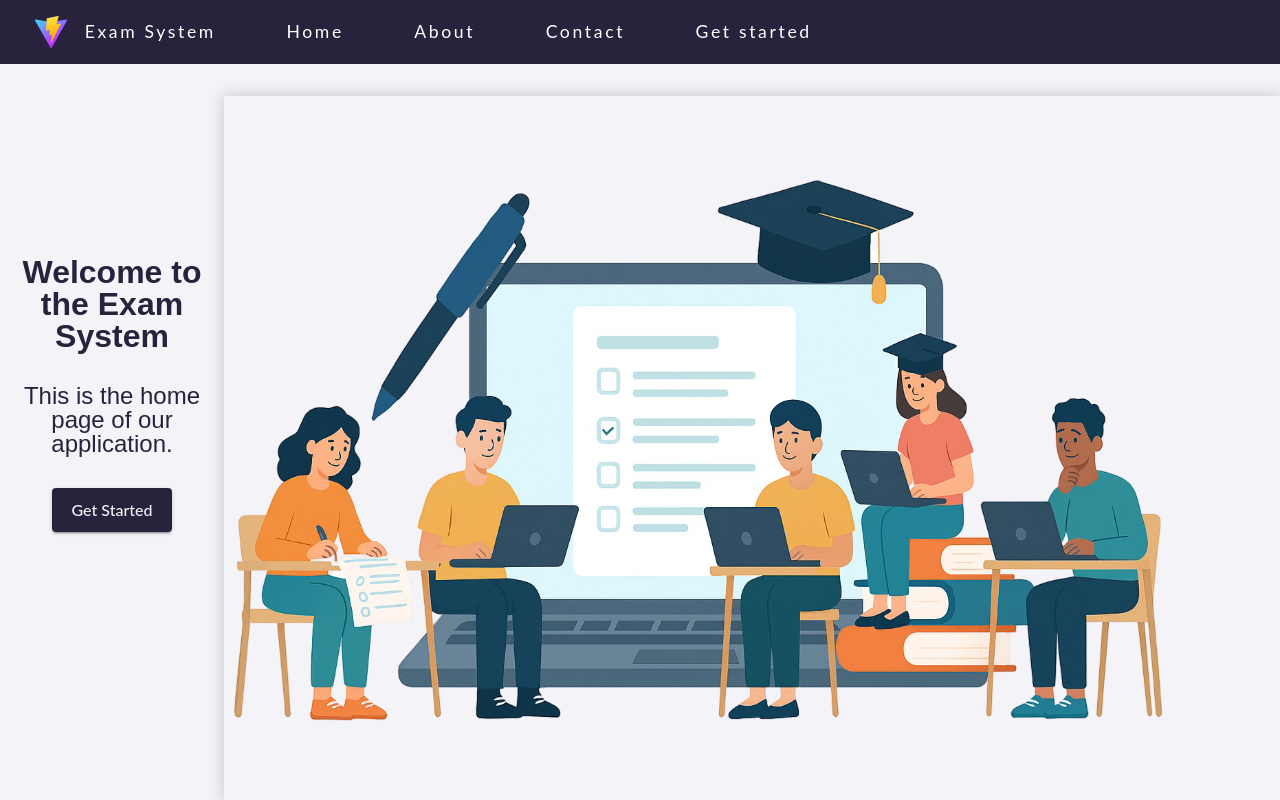
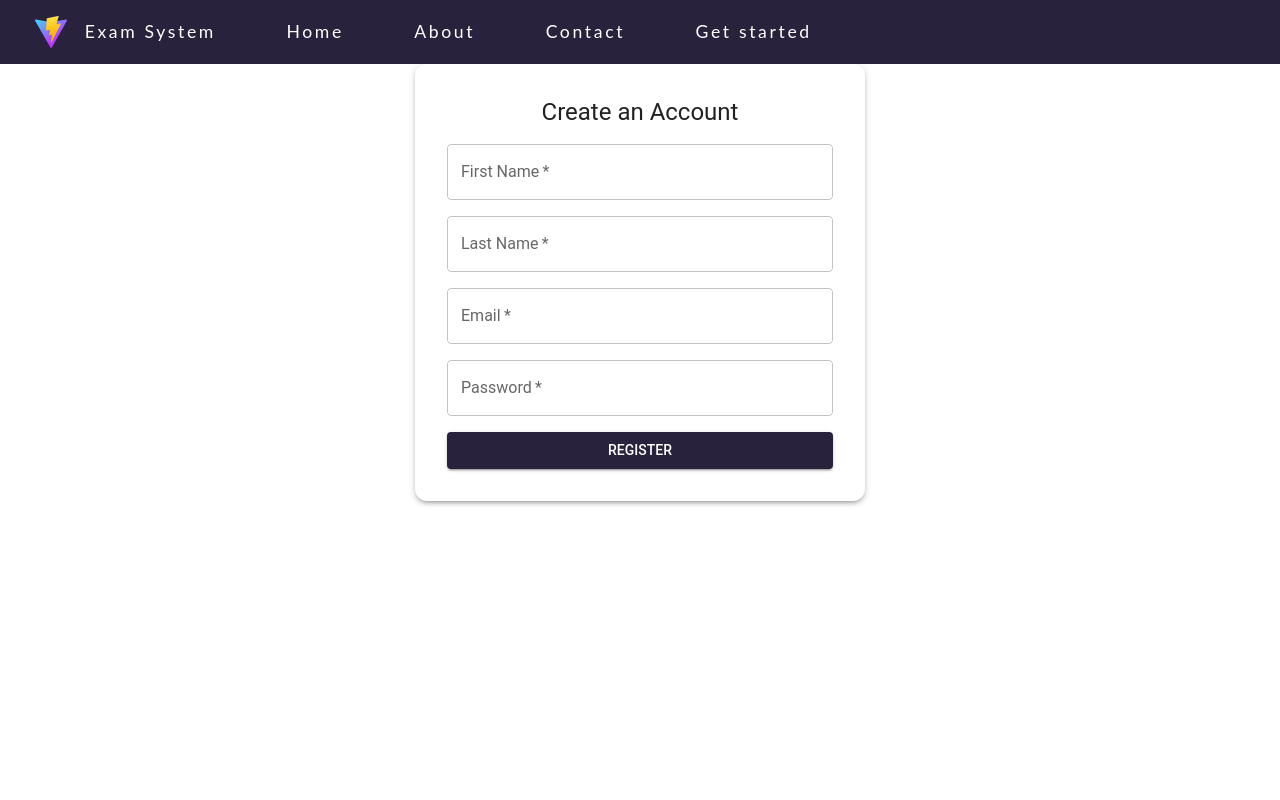
Before and after one commit to Vektor19/ExamSystem, a React (Vite) app in the folder ExamSystem.Frontend/: page /register in a window 1280 px wide. Before the commit this address led to /. Built offline with nearby package versions, Linux system fonts and the light colour scheme.

Commit message:
feat: implement authentication pages and routes; add LoginForm and RegisterForm components; update AuthProvider and AuthService for registration

```diff
--- a/ExamSystem.Frontend/src/Components/App.tsx
+++ b/ExamSystem.Frontend/src/Components/App.tsx
@@ -1,15 +1,24 @@
 import Home from "./Home/Home.tsx";
 import { Navigate, Route, Routes } from "react-router-dom";
 import PublicLayout from "./Layouts/PublicLayout.tsx";
+import PrivateRoute from "./Routes/PrivateRoute.tsx";
+import DashboardLayout from "./Layouts/DashboardLayout.tsx";
+import Dashboard from "./Dashboard/Dashboard.tsx";
+import { AuthProvider } from "../Providers/AuthProvider.tsx";
+import RegisterPage from "./AuthPages/RegisterPage.tsx";
+import LoginPage from "./AuthPages/LoginPage.tsx";
 
 const App = () => {
   return (
     <>
+      <AuthProvider>
         <Routes>
           <Route element={<PublicLayout />}>
             <Route path="/" element={<Home />} />
+            <Route path="/login" element={<LoginPage />} />
+            <Route path="/register" element={<RegisterPage />} />
           </Route>
-        {/* <Route
+          <Route
             path="/dashboard"
             element={
               <PrivateRoute>
@@ -18,9 +27,10 @@ const App = () => {
             }
           >
             <Route index element={<Dashboard />} />
-        </Route> */}
+          </Route>
           <Route path="*" element={<Navigate to="/" />} />
         </Routes>
+      </AuthProvider>
     </>
   );
 };
--- /dev/null
+++ b/ExamSystem.Frontend/src/Components/AuthForms/LoginForm.tsx
@@ -0,0 +1,74 @@
+import React, { useState } from 'react';
+import {
+    TextField,
+    Button,
+    Box,
+    Typography,
+    Paper,
+    Stack,
+    Alert
+} from '@mui/material';
+import { useAuth } from '../../Providers/AuthProvider';
+
+const LoginForm: React.FC = () => {
+    const { login } = useAuth();
+    const [email, setEmail] = useState('');
+    const [password, setPassword] = useState('');
+    const [errorMessage, setErrorMessage] = useState('');
+
+    const handleSubmit = async (e: React.FormEvent) => {
+        e.preventDefault();
+        setErrorMessage('');
+        const result = await login(email, password);
+        if (!result.success) {
+            setErrorMessage(result.message);
+        } else {
+            alert('Login successful!');
+        }
+    };
+
+    return (
+        <Paper
+            elevation={3}
+            sx={{
+                maxWidth: 450,
+                margin: 'auto',
+                mt: 6,
+                p: 4,
+                borderRadius: 3,
+            }}
+        >
+            <Typography variant="h5" textAlign="center" mb={2}>
+                Login
+            </Typography>
+            <Box component="form" onSubmit={handleSubmit} noValidate>
+                <Stack spacing={2}>
+                    {errorMessage && <Alert severity="error">{errorMessage}</Alert>}
+                    <TextField
+                        label="Email"
+                        name="email"
+                        type="email"
+                        value={email}
+                        onChange={(e) => setEmail(e.target.value)}
+                        fullWidth
+                        required
+                    />
+                    <TextField
+                        label="Password"
+                        name="password"
+                        type="password"
+                        value={password}
+                        onChange={(e) => setPassword(e.target.value)}
+                        fullWidth
+                        required
+                    />
+                    <Button type="submit" variant="contained" fullWidth>
+                        Login
+                    </Button>
+                </Stack>
+            </Box>
+        </Paper>
+    );
+};
+
+export default LoginForm;
--- /dev/null
+++ b/ExamSystem.Frontend/src/Components/AuthForms/RegisterForm.tsx
@@ -0,0 +1,106 @@
+import React, { useState } from 'react';
+import {
+    TextField,
+    Button,
+    Box,
+    Typography,
+    Paper,
+    Stack,
+    Alert
+} from '@mui/material';
+import { useAuth } from '../../Providers/AuthProvider';
+import { RegisterUserRequest } from '../../Models/RegisterUserRequest';
+
+const RegisterForm: React.FC = () => {
+    const { register } = useAuth();
+
+    const [formData, setFormData] = useState<RegisterUserRequest>({
+        firstname: '',
+        lastname: '',
+        email: '',
+        password: '',
+    });
+
+    const [errorMessage, setErrorMessage] = useState('');
+    const [successMessage, setSuccessMessage] = useState('');
+
+    const handleChange = (e: React.ChangeEvent<HTMLInputElement>) => {
+        const { name, value } = e.target;
+        setFormData((prev) => ({ ...prev, [name]: value }));
+    };
+
+    const handleSubmit = async (e: React.FormEvent) => {
+        e.preventDefault();
+        setErrorMessage('');
+        setSuccessMessage('');
+        const result = await register(formData);
+
+        if (!result.success) {
+            setErrorMessage(result.message);
+        } else {
+            setSuccessMessage(result.message);
+        }
+    };
+
+    return (
+        <Paper
+            elevation={3}
+            sx={{
+                maxWidth: 450,
+                margin: 'auto',
+                mt: 6,
+                p: 4,
+                borderRadius: 3,
+            }}
+        >
+            <Typography variant="h5" textAlign="center" mb={2}>
+                Create an Account
+            </Typography>
+            <Box component="form" onSubmit={handleSubmit} noValidate>
+                <Stack spacing={2}>
+                    {errorMessage && <Alert severity="error">{errorMessage}</Alert>}
+                    {successMessage && <Alert severity="success">{successMessage}</Alert>}
+                    <TextField
+                        label="First Name"
+                        name="firstname"
+                        value={formData.firstname}
+                        onChange={handleChange}
+                        fullWidth
+                        required
+                    />
+                    <TextField
+                        label="Last Name"
+                        name="lastname"
+                        value={formData.lastname}
+                        onChange={handleChange}
+                        fullWidth
+                        required
+                    />
+                    <TextField
+                        label="Email"
+                        name="email"
+                        type="email"
+                        value={formData.email}
+                        onChange={handleChange}
+                        fullWidth
+                        required
+                    />
+                    <TextField
+                        label="Password"
+                        name="password"
+                        type="password"
+                        value={formData.password}
+                        onChange={handleChange}
+                        fullWidth
+                        required
+                    />
+                    <Button type="submit" variant="contained" fullWidth>
+                        Register
+                    </Button>
+                </Stack>
+            </Box>
+        </Paper>
+    );
+};
+
+export default RegisterForm;
--- /dev/null
+++ b/ExamSystem.Frontend/src/Components/AuthPages/LoginPage.tsx
@@ -0,0 +1,12 @@
+import LoginForm from '../AuthForms/LoginForm';
+
+const LoginPage = () => {
+    return (
+        <div className="login-page">
+            <h1>Login</h1>
+            <LoginForm />
+        </div>
+    );
+};
+
+export default LoginPage;
--- /dev/null
+++ b/ExamSystem.Frontend/src/Components/AuthPages/RegisterPage.tsx
@@ -0,0 +1,12 @@
+import RegisterForm from '../AuthForms/RegisterForm';
+
+const RegisterPage = () => {
+    return (
+        <div className="register-page">
+            <h1>Register</h1>
+            <RegisterForm />
+        </div>
+    );
+};
+
+export default RegisterPage;
--- /dev/null
+++ b/ExamSystem.Frontend/src/Components/Dashboard/Dashboard.tsx
@@ -0,0 +1,10 @@
+const Dashboard = () => {
+  return (
+    <div>
+      <h1>Dashboard</h1>
+      <p>Welcome to the dashboard!</p>
+    </div>
+  );
+};
+
+export default Dashboard;
--- a/ExamSystem.Frontend/src/Components/Routes/PrivateRoute.tsx
+++ b/ExamSystem.Frontend/src/Components/Routes/PrivateRoute.tsx
@@ -7,7 +7,7 @@ const PrivateRoute = ({ children }: { children: React.ReactNode }) => {
 
   if (loading) return <div>Loading...</div>;
 
-  return isAuthenticated ? <>{children}</> : <Navigate to="/" />;
+  return isAuthenticated ? <>{children}</> : <Navigate to="/login" />;
 };
 
 export default PrivateRoute;
--- /dev/null
+++ b/ExamSystem.Frontend/src/Models/RegisterUserRequest.ts
@@ -0,0 +1,6 @@
+export interface RegisterUserRequest {
+    firstname: string;
+    lastname: string;
+    email: string;
+    password: string;
+}
--- a/ExamSystem.Frontend/src/Providers/AuthProvider.tsx
+++ b/ExamSystem.Frontend/src/Providers/AuthProvider.tsx
@@ -6,6 +6,7 @@ import {
   ReactNode,
 } from "react";
 import AuthService from "../Services/AuthService";
+import { RegisterUserRequest } from "../Models/RegisterUserRequest";
 
 type AuthContextType = {
   isAuthenticated: boolean;
@@ -15,8 +16,7 @@ type AuthContextType = {
     password: string
   ) => Promise<{ success: boolean; message: string }>;
   register: (
-    email: string,
-    password: string
+    registerUser: RegisterUserRequest
   ) => Promise<{ success: boolean; message: string }>;
   logout: () => void;
 };
@@ -57,9 +57,9 @@ export const AuthProvider = ({ children }: { children: ReactNode }) => {
     }
   };
 
-  const register = async (email: string, password: string) => {
+  const register = async (registerUser: RegisterUserRequest) => {
     try {
-      const token = await AuthService.register(email, password);
+      const token = await AuthService.register(registerUser);
       localStorage.setItem("token", token);
       setIsAuthenticated(true);
       return {
--- a/ExamSystem.Frontend/src/Services/AuthService.ts
+++ b/ExamSystem.Frontend/src/Services/AuthService.ts
@@ -1,4 +1,5 @@
 import examSystemApi from "../Api/examSystemApi";
+import { RegisterUserRequest } from "../Models/RegisterUserRequest";
 
 class AuthService {
   async login(email: string, password: string): Promise<string> {
@@ -10,11 +11,13 @@ class AuthService {
     }
   }
 
-  async register(email: string, password: string): Promise<string> {
+  async register(registerUser :RegisterUserRequest ): Promise<string> {
     try {
       const res = await examSystemApi.post("/auth/register", {
-        email,
-        password,
+        firstName: registerUser.firstname,
+        lastname: registerUser.lastname,
+        email: registerUser.email,
+        password: registerUser.password,
       });
       return res.data.token;
     } catch (err: any) {
@@ -24,7 +27,7 @@ class AuthService {
 
   async validateToken(token: string): Promise<boolean> {
     try {
-      const res = await examSystemApi.post("/auth/validate-token/", { token });
+      const res = await examSystemApi.post("/auth/validate/", { token });
       return res.status === 200;
     } catch (err) {
       return false;
```
Lines whose indentation alone changed are shown as unchanged.
